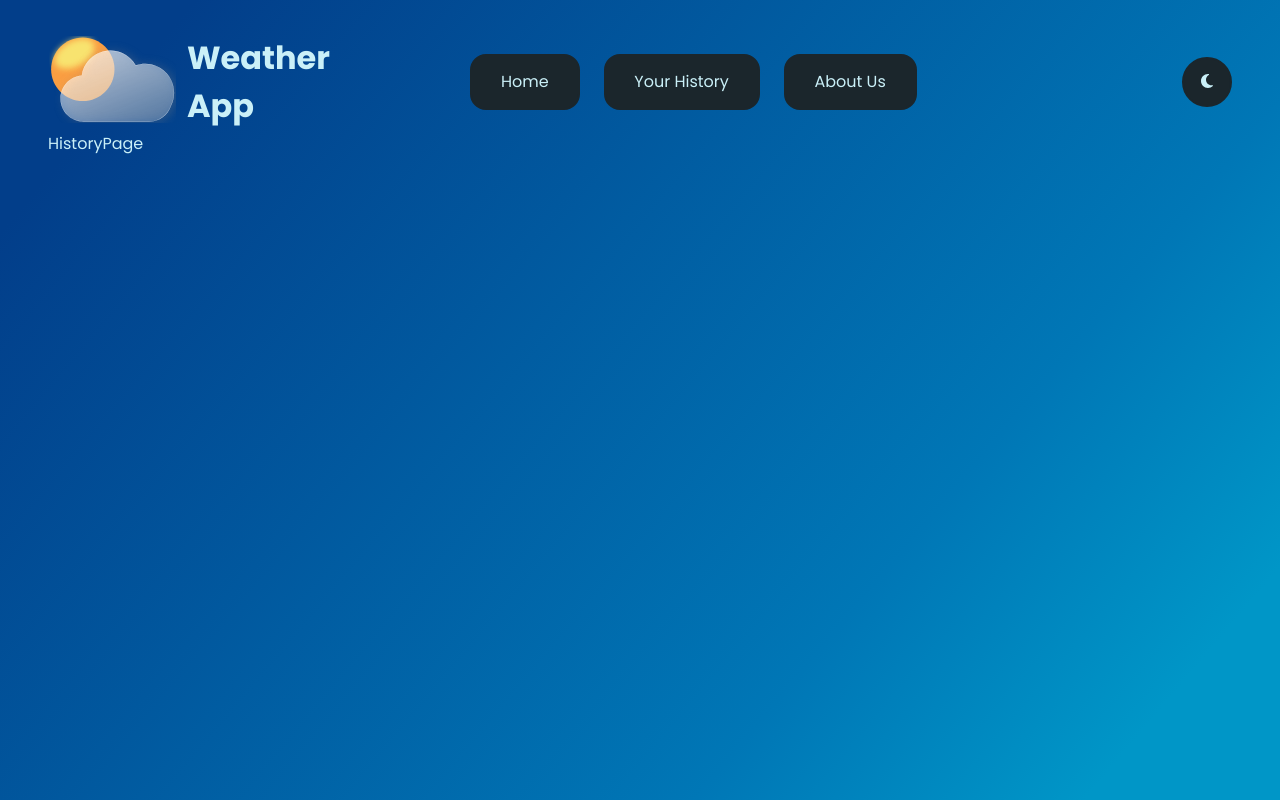
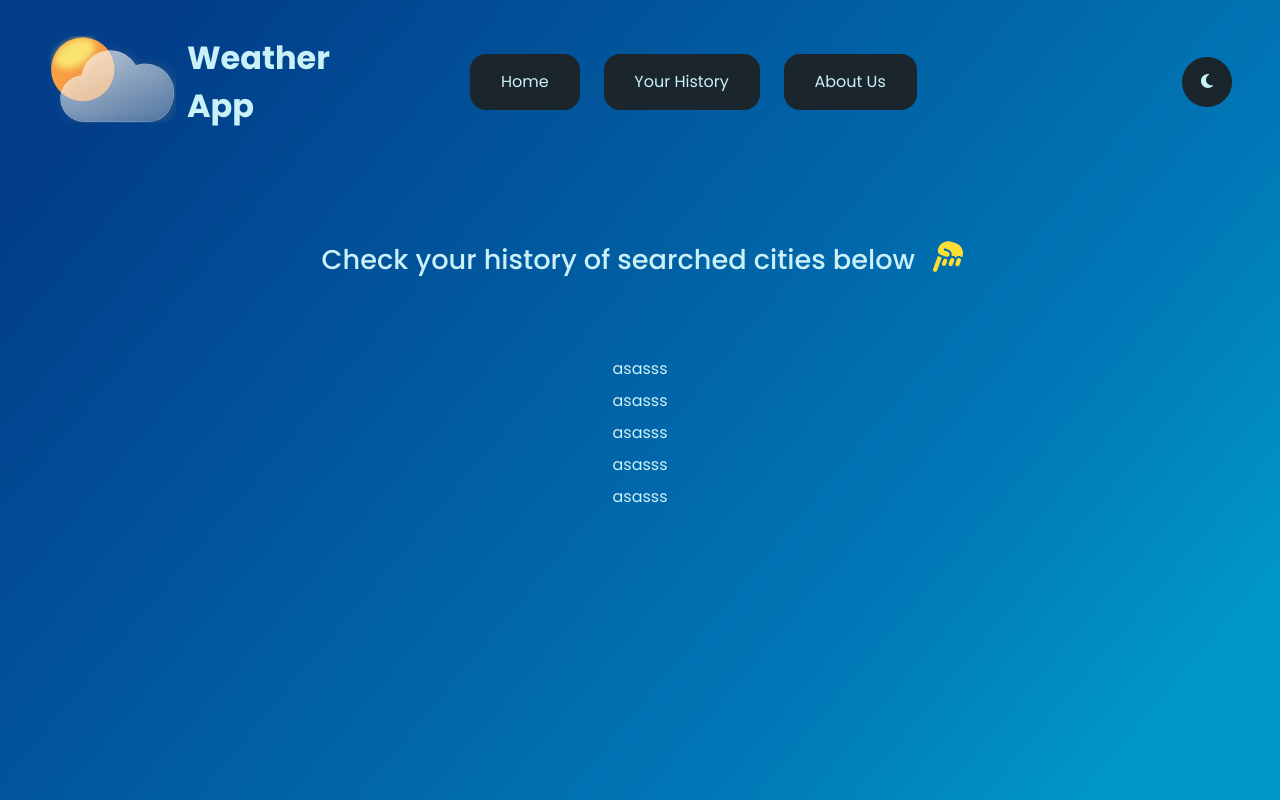
Before and after one commit to Mr-TwisT/weather-app, a React (Create React App) app: page /history in a window 1280 px wide. Built offline with nearby package versions, Linux system fonts and the light colour scheme.

Commit message:
create basic look of HistoryPage

```diff
--- a/src/pages/HistoryPage.jsx
+++ b/src/pages/HistoryPage.jsx
@@ -1,7 +1,26 @@
-import React from 'react';
+import { FontAwesomeIcon } from '@fortawesome/react-fontawesome';
+import { faHandPointDown } from '@fortawesome/free-solid-svg-icons';
+
+import '../styles/HistoryPage.css';
 
 const HistoryPage = () => {
-  return <div>HistoryPage</div>;
+  return (
+    <div className="historyPage">
+      <h3 className="historyPage__headerText">
+        Check your history of searched cities below{' '}
+        <FontAwesomeIcon icon={faHandPointDown} className="historyPage__icon" />
+      </h3>
+      <section className="historyPage__info">
+        <ul className="infoList">
+          <p className="infoText">asasss</p>
+          <p className="infoText">asasss</p>
+          <p className="infoText">asasss</p>
+          <p className="infoText">asasss</p>
+          <p className="infoText">asasss</p>
+        </ul>
+      </section>
+    </div>
+  );
 };
 
 export default HistoryPage;
--- /dev/null
+++ b/src/styles/HistoryPage.css
@@ -0,0 +1,36 @@
+.historyPage {
+  width: 100%;
+  margin-top: 6rem;
+}
+
+.historyPage__headerText {
+  text-align: center;
+  font-size: 1.7rem;
+  font-weight: 500;
+  padding: 0.75rem 0;
+}
+
+.historyPage__icon {
+  color: #ffde34;
+  margin-left: 1rem;
+  transform: scale(1.25) rotate(20deg);
+}
+
+.historyPage__info {
+  display: flex;
+  flex-direction: column;
+  align-items: center;
+  justify-content: center;
+  margin-top: 4rem;
+}
+
+.infoList {
+  display: flex;
+  flex-direction: column;
+  align-items: center;
+  justify-content: center;
+  gap: 0.5rem;
+}
+
+.infoText {
+}
```
Also changed, not shown: 1 other file (tests, documents, lock files or other folders).
